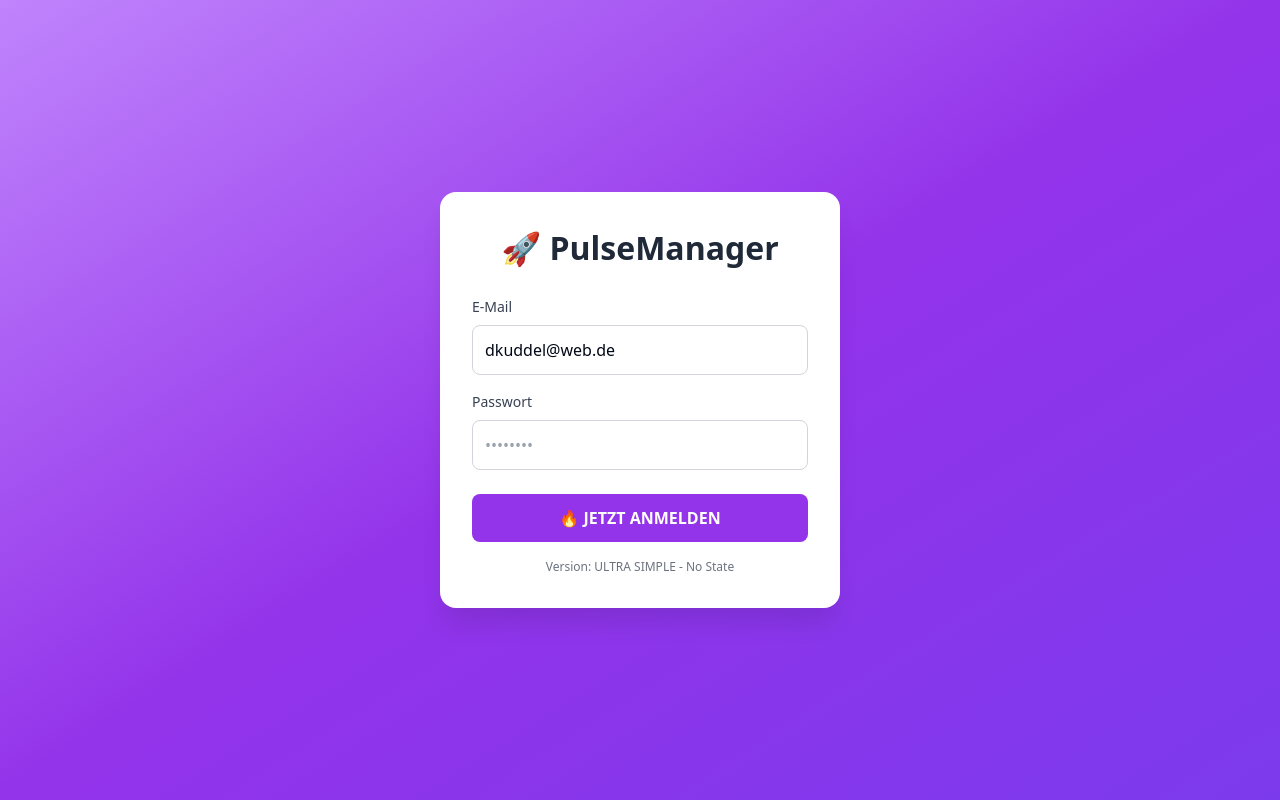
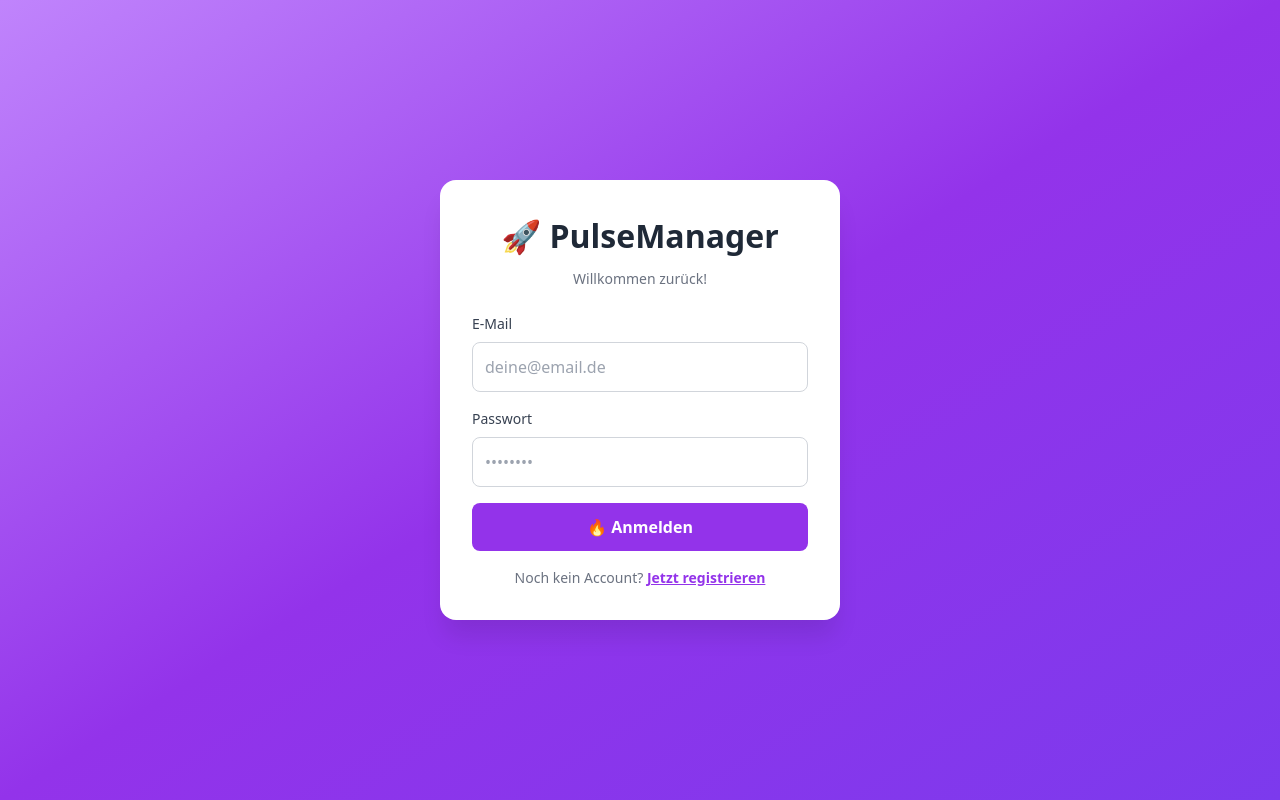
Before and after one commit to Kuddel82/pulsemanager-frische-2025, a React (Vite) app: page / in a window 1280 px wide. Built offline with nearby package versions, Linux system fonts and the light colour scheme.

Commit message:
PRODUCTION VERSION: Login + Registration mit autocomplete fix

```diff
--- a/src/MainApp.jsx
+++ b/src/MainApp.jsx
@@ -1,8 +1,28 @@
-// ULTRA SIMPLE VERSION - BUILD TIME: 2025-01-07 01:40
-// NO DEPENDENCIES - JUST HTML
-import React from 'react';
+// PRODUCTION VERSION - BUILD TIME: 2025-01-07 02:10
+// LOGIN WITH REGISTRATION OPTION
+import React, { useState } from 'react';
 
 function MainApp() {
+  const [isLogin, setIsLogin] = useState(true);
+  const [email, setEmail] = useState('');
+  const [password, setPassword] = useState('');
+  const [confirmPassword, setConfirmPassword] = useState('');
+
+  const handleSubmit = (e) => {
+    e.preventDefault();
+    if (isLogin) {
+      console.log('Login:', { email, password });
+      alert(`Login erfolgreich für: ${email}`);
+    } else {
+      if (password !== confirmPassword) {
+        alert('Passwörter stimmen nicht überein!');
+        return;
+      }
+      console.log('Register:', { email, password });
+      alert(`Registrierung erfolgreich für: ${email}`);
+    }
+  };
+
   return (
     <div style={{
       minHeight: '100vh',
@@ -25,12 +45,20 @@ function MainApp() {
           fontSize: '2rem',
           fontWeight: 'bold',
           color: '#1f2937',
-          marginBottom: '1.5rem',
+          marginBottom: '0.5rem',
           textAlign: 'center'
         }}>
           🚀 PulseManager
         </h1>
-        <form onSubmit={(e) => { e.preventDefault(); alert('Login clicked!'); }}>
+        <p style={{
+          textAlign: 'center',
+          color: '#6b7280',
+          marginBottom: '1.5rem',
+          fontSize: '0.875rem'
+        }}>
+          {isLogin ? 'Willkommen zurück!' : 'Erstelle deinen Account'}
+        </p>
+        <form onSubmit={handleSubmit}>
           <div style={{ marginBottom: '1rem' }}>
             <label style={{
               display: 'block',
@@ -43,7 +71,9 @@ function MainApp() {
             </label>
             <input
               type="email"
-              defaultValue="dkuddel@web.de"
+              value={email}
+              onChange={(e) => setEmail(e.target.value)}
+              autoComplete="email"
               style={{
                 width: '100%',
                 padding: '0.75rem',
@@ -52,10 +82,11 @@ function MainApp() {
                 fontSize: '1rem',
                 boxSizing: 'border-box'
               }}
+              placeholder="deine@email.de"
               required
             />
           </div>
-          <div style={{ marginBottom: '1.5rem' }}>
+          <div style={{ marginBottom: '1rem' }}>
             <label style={{
               display: 'block',
               fontSize: '0.875rem',
@@ -67,6 +98,9 @@ function MainApp() {
             </label>
             <input
               type="password"
+              value={password}
+              onChange={(e) => setPassword(e.target.value)}
+              autoComplete={isLogin ? "current-password" : "new-password"}
               style={{
                 width: '100%',
                 padding: '0.75rem',
@@ -79,6 +113,35 @@ function MainApp() {
               required
             />
           </div>
+          {!isLogin && (
+            <div style={{ marginBottom: '1.5rem' }}>
+              <label style={{
+                display: 'block',
+                fontSize: '0.875rem',
+                fontWeight: '500',
+                color: '#374151',
+                marginBottom: '0.5rem'
+              }}>
+                Passwort bestätigen
+              </label>
+              <input
+                type="password"
+                value={confirmPassword}
+                onChange={(e) => setConfirmPassword(e.target.value)}
+                autoComplete="new-password"
+                style={{
+                  width: '100%',
+                  padding: '0.75rem',
+                  border: '1px solid #d1d5db',
+                  borderRadius: '0.5rem',
+                  fontSize: '1rem',
+                  boxSizing: 'border-box'
+                }}
+                placeholder="••••••••"
+                required
+              />
+            </div>
+          )}
           <button
             type="submit"
             style={{
@@ -91,14 +154,53 @@ function MainApp() {
               fontSize: '1rem',
               fontWeight: 'bold',
               cursor: 'pointer',
-              display: 'block'
+              display: 'block',
+              marginBottom: '1rem'
             }}
           >
-            🔥 JETZT ANMELDEN
+            {isLogin ? '🔥 Anmelden' : '✨ Registrieren'}
           </button>
         </form>
-        <div style={{ marginTop: '1rem', textAlign: 'center', fontSize: '0.75rem', color: '#6b7280' }}>
-          Version: ULTRA SIMPLE - No State
+        <div style={{
+          textAlign: 'center',
+          fontSize: '0.875rem',
+          color: '#6b7280'
+        }}>
+          {isLogin ? (
+            <>
+              Noch kein Account?{' '}
+              <button
+                onClick={() => setIsLogin(false)}
+                style={{
+                  color: '#9333ea',
+                  fontWeight: 'bold',
+                  background: 'none',
+                  border: 'none',
+                  cursor: 'pointer',
+                  textDecoration: 'underline'
+                }}
+              >
+                Jetzt registrieren
+              </button>
+            </>
+          ) : (
+            <>
+              Bereits registriert?{' '}
+              <button
+                onClick={() => setIsLogin(true)}
+                style={{
+                  color: '#9333ea',
+                  fontWeight: 'bold',
+                  background: 'none',
+                  border: 'none',
+                  cursor: 'pointer',
+                  textDecoration: 'underline'
+                }}
+              >
+                Zur Anmeldung
+              </button>
+            </>
+          )}
         </div>
       </div>
     </div>
```
